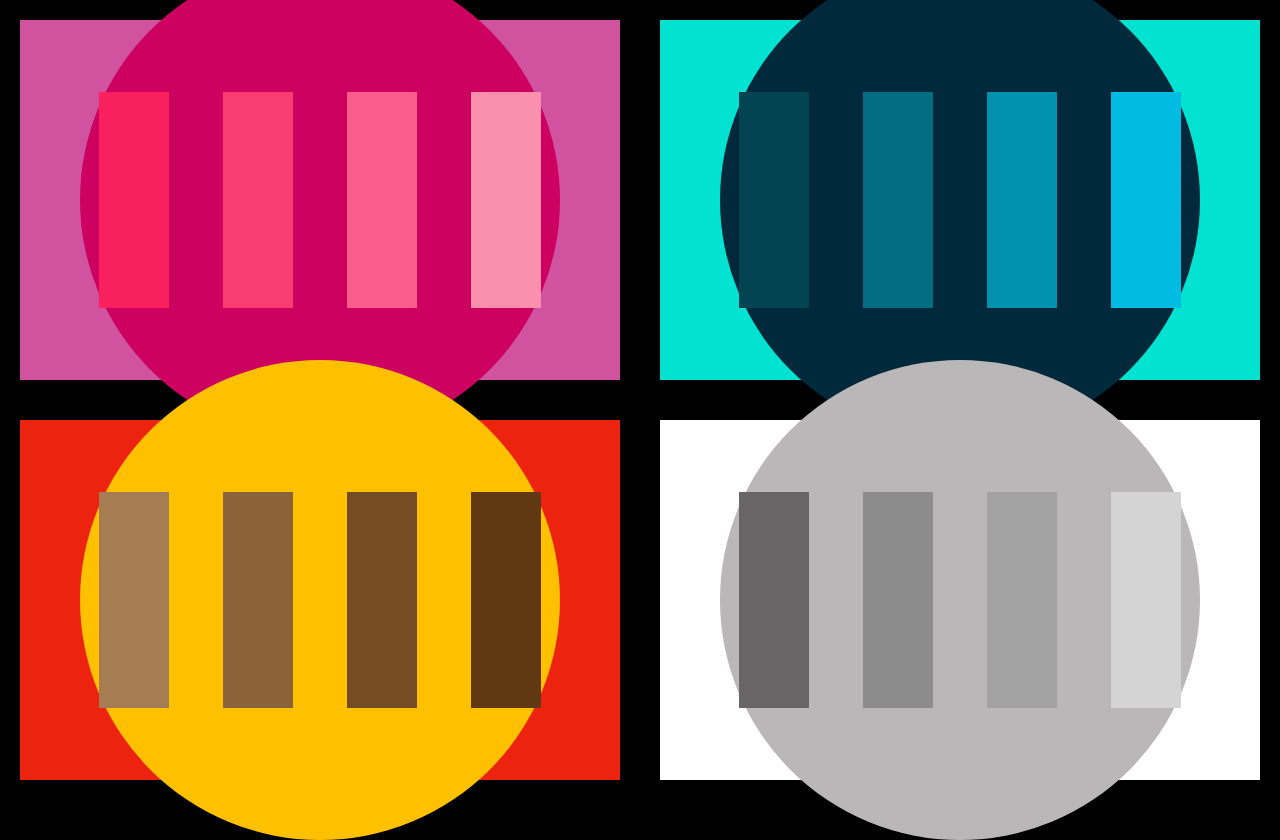
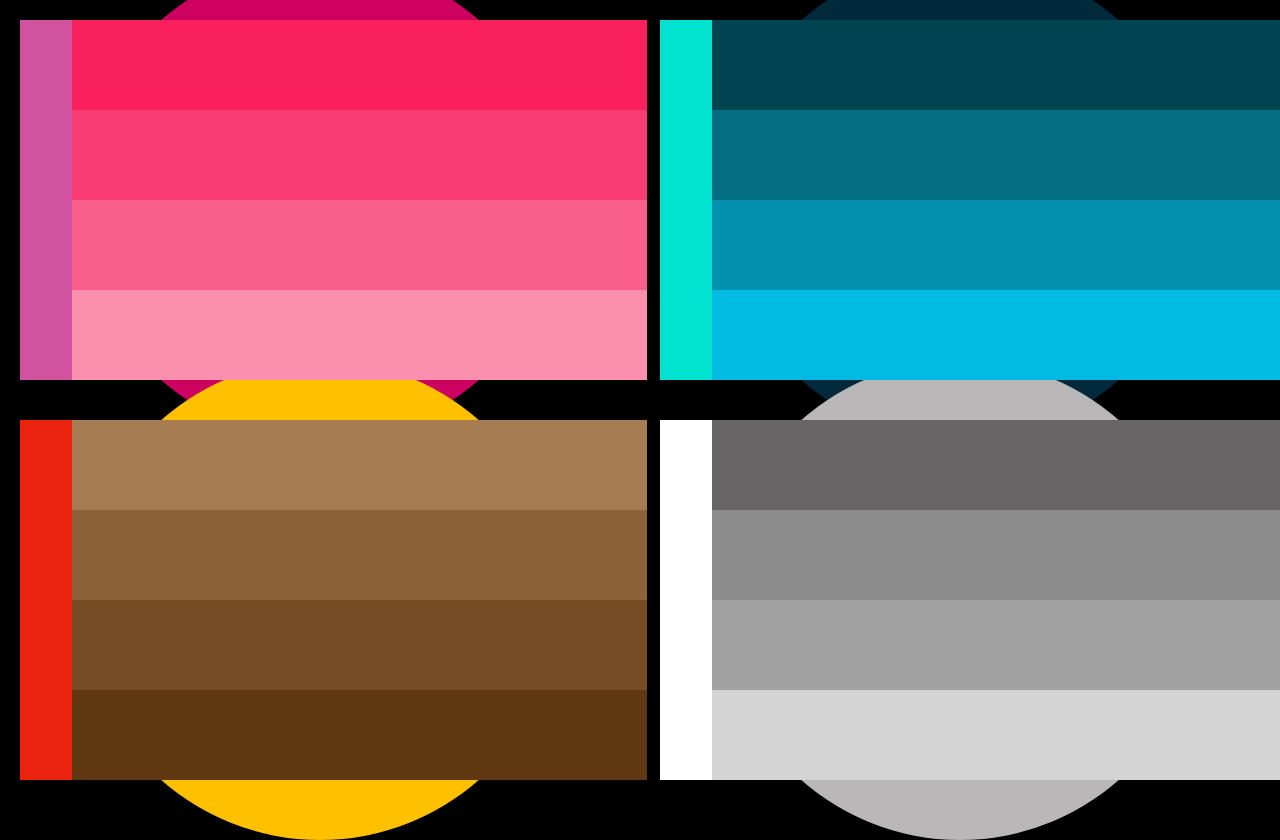
Before and after one commit to elliepritts/four, a plain HTML site: page src/index.html in a window 1280 px wide. Drawn offline with nearby package versions, Linux system fonts and the light colour scheme.

Commit message:
swap to horizontal bars

```diff
--- a/src/assets/style.css
+++ b/src/assets/style.css
@@ -42,7 +42,7 @@ button {
 .element {
 	display: flex;
 	position: relative;
-	flex-direction: row;
+	flex-direction: column;
 	justify-content: space-around;
 }
 
@@ -74,12 +74,12 @@ button {
 	display: block;
 	border: 0;
 	padding: 0;
-	width: 14%;
+	height: 14%;
 	position: relative;
 	transition: 200ms;
 
-	margin-top: -8%;
-	height: calc(100% + 16%);
+	margin-left: -8%;
+	width: calc(100% + 16%);
 	z-index: 2;
 }
 
```
